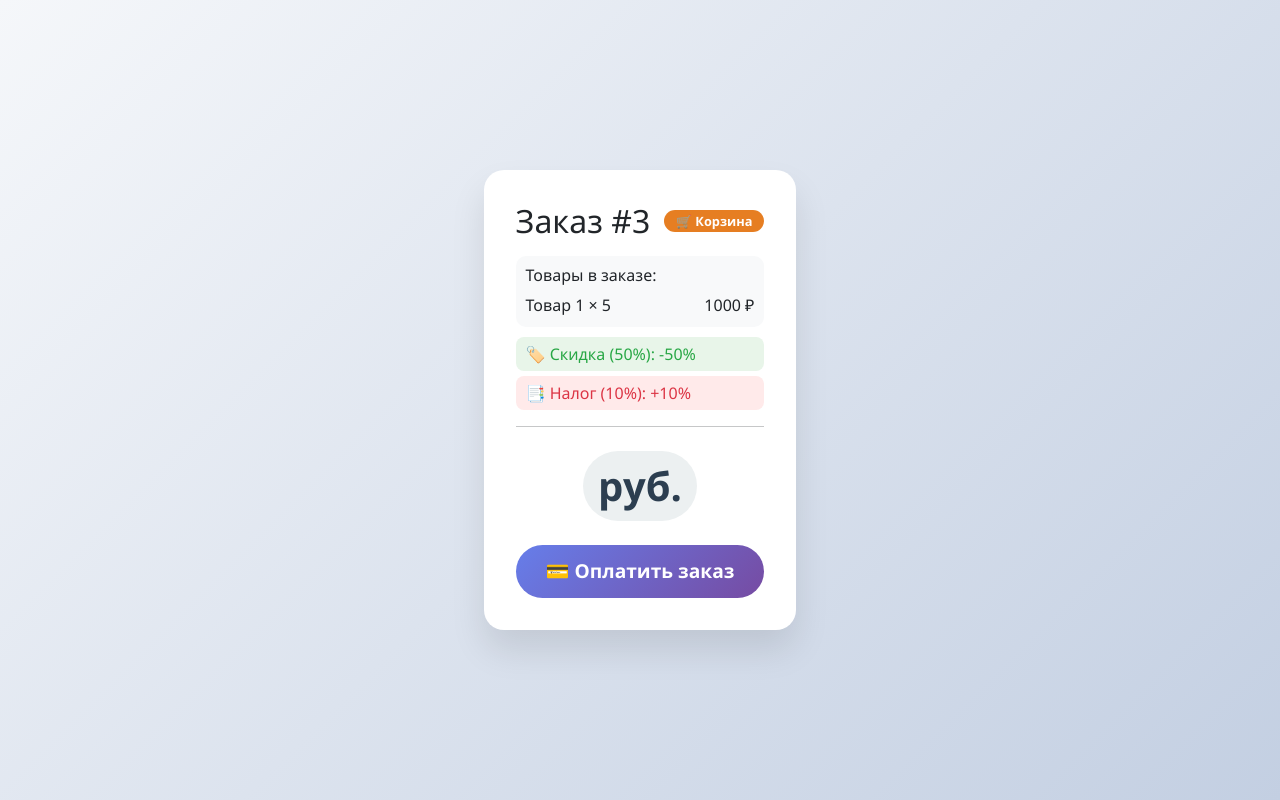
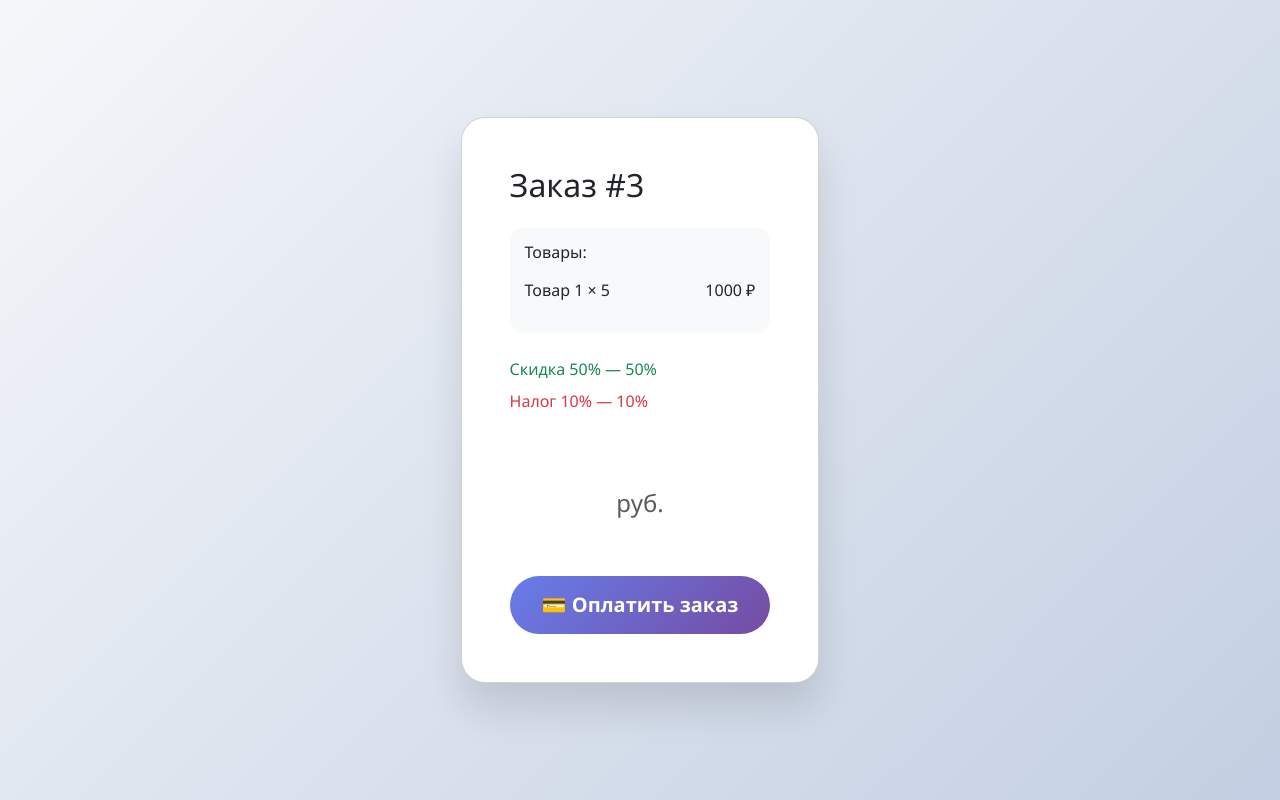
Before and after one commit to Furasfast346/PaymentSystem, a Django app: page /order/3 in a window 1280 px wide. Run offline with Django 5.2, Linux system fonts and the light colour scheme; data comes from the database, SQL or seed files in the repository; some libraries are stand-ins or nearby versions.

Commit message:
Починил пару проблем на фронте, вынес публичный ключ в переменную окружения

```diff
--- a/PaymentSystem/config/settings.py
+++ b/PaymentSystem/config/settings.py
@@ -7,6 +7,7 @@ BASE_DIR = Path(__file__).resolve().parent.parent
 DEBUG = True
 ALLOWED_HOSTS = ['*']
 STRIPE_SECRET_KEY = os.getenv('STRIPE_SECRET_KEY')
+STRIPE_PUBLIC_KEY = os.getenv('STRIPE_PUBLIC_KEY')
 SECRET_KEY = os.getenv('SECRET_KEY')
 
 
--- a/PaymentSystem/items/urls.py
+++ b/PaymentSystem/items/urls.py
@@ -1,9 +1,10 @@
 from django.urls import path
-from .views import item_view, buy_item, order_view, buy_order
+from .views import item_view, buy_item, order_view, buy_order, index_view
 
 urlpatterns = [
     path('item/<int:pk>', item_view, name='item'),
-    path('buy-item/<int:pk>', buy_item, name='buy'),
-    path('order/<int:pk>', order_view, name='buy_order'),
-    path('buy-order/<int:pk>', buy_order, name='order')
+    path('buy-item/<int:pk>', buy_item, name='buy_item'),
+    path('order/<int:pk>', order_view, name='order'),
+    path('buy-order/<int:pk>', buy_order, name='buy_order'),
+    path('', index_view, name='index'),
 ]
--- a/PaymentSystem/items/views.py
+++ b/PaymentSystem/items/views.py
@@ -6,7 +6,10 @@ from django.conf import settings
 
 def item_view(request, pk):
     item = get_object_or_404(Item, pk=pk)
-    context = {'item' : item}
+    context = {
+        'item': item,
+        'stripe_public_key': settings.STRIPE_PUBLIC_KEY,
+    }
     return render(request, 'item.html', context)
 
 def buy_item(request, pk):
@@ -32,7 +35,10 @@ def buy_item(request, pk):
 
 def order_view(request, pk):
     order = get_object_or_404(Order, pk=pk)
-    context = {'order' : order}
+    context = {
+        'order': order,
+        'stripe_public_key': settings.STRIPE_PUBLIC_KEY,
+    }
     return render(request, 'order.html', context)
 
 def buy_order(request, pk):
@@ -60,8 +66,8 @@ def buy_order(request, pk):
     session_params = {
         'line_items': line_items,
         'mode': 'payment',
-        'success_url': 'http://127.0.0.1:8000/item/' + str(pk),
-        'cancel_url': 'http://127.0.0.1:8000/item/' + str(pk),
+        'success_url': 'http://127.0.0.1:8000/order/' + str(pk),
+        'cancel_url': 'http://127.0.0.1:8000/order/' + str(pk),
     }
 
     if order.discount and order.discount.stripe_id:
@@ -69,3 +75,12 @@ def buy_order(request, pk):
 
     session = stripe.checkout.Session.create(**session_params)
     return JsonResponse({'session_id': session.id})
+
+def index_view(request):
+    items = Item.objects.all()
+    orders = Order.objects.all()
+    return render(request, 'index.html', {
+        'items': items,
+        'orders': orders,
+        'stripe_public_key': settings.STRIPE_PUBLIC_KEY,
+    })
--- a/PaymentSystem/templates/order.html
+++ b/PaymentSystem/templates/order.html
@@ -4,108 +4,26 @@
     <meta charset="UTF-8">
     <meta name="viewport" content="width=device-width, initial-scale=1.0">
     <title>Заказ #{{ order.id }} | Оплата</title>
-    <link href="https://cdn.jsdelivr.net/npm/bootstrap@5.3.0-alpha1/dist/css/bootstrap.min.css" rel="stylesheet">
+    <link href="https://cdn.jsdelivr.net/npm/bootstrap@5.3.3/dist/css/bootstrap.min.css" rel="stylesheet">
     <style>
-        body {
-            background: linear-gradient(135deg, #f5f7fa 0%, #c3cfe2 100%);
-            min-height: 100vh;
-            display: flex;
-            align-items: center;
-            justify-content: center;
-            font-family: 'Segoe UI', Tahoma, Geneva, Verdana, sans-serif;
-            padding: 20px;
-        }
-        .order-card {
-            max-width: 600px;
-            margin: auto;
-            border: none;
-            border-radius: 20px;
-            box-shadow: 0 20px 35px rgba(0,0,0,0.1);
-            transition: transform 0.2s;
-            background: white;
-        }
-        .order-card:hover {
-            transform: translateY(-5px);
-        }
-        .total-price {
-            font-size: 2.5rem;
-            font-weight: 800;
-            color: #2c3e50;
-            display: inline-block;
-            background: #ecf0f1;
-            padding: 5px 15px;
-            border-radius: 50px;
-        }
-        .btn-buy {
-            background: linear-gradient(135deg, #667eea 0%, #764ba2 100%);
-            border: none;
-            padding: 12px 30px;
-            font-size: 1.2rem;
-            font-weight: 600;
-            border-radius: 50px;
-            transition: all 0.3s;
-            width: 100%;
-            color: white;
-        }
-        .btn-buy:hover {
-            transform: scale(1.02);
-            box-shadow: 0 10px 20px rgba(0,0,0,0.2);
-        }
-        .btn-buy:disabled {
-            background: #95a5a6;
-            cursor: not-allowed;
-        }
-        .badge {
-            background-color: #e67e22;
-            color: white;
-            padding: 5px 12px;
-            border-radius: 20px;
-            font-size: 0.8rem;
-        }
-        .card-body {
-            padding: 2rem;
-        }
-        hr {
-            background-color: #ddd;
-            margin: 1rem 0;
-        }
-        .item-list {
-            background-color: #f8f9fa;
-            border-radius: 10px;
-            padding: 10px;
-            margin: 10px 0;
-        }
-        .discount-text {
-            color: #28a745;
-            font-weight: 500;
-            background: #e8f5e9;
-            padding: 5px 10px;
-            border-radius: 8px;
-            margin: 5px 0;
-        }
-        .tax-text {
-            color: #dc3545;
-            font-weight: 500;
-            background: #ffeaea;
-            padding: 5px 10px;
-            border-radius: 8px;
-            margin: 5px 0;
-        }
+        body { background: linear-gradient(135deg, #f5f7fa 0%, #c3cfe2 100%); min-height: 100vh; display: flex; align-items: center; justify-content: center; padding: 20px; font-family: 'Segoe UI', system-ui, sans-serif; }
+        .order-card { max-width: 620px; margin: auto; border-radius: 24px; box-shadow: 0 25px 40px rgba(0,0,0,0.12); background: white; }
+        .total-price { font-size: 2.8rem; font-weight: 800; color: #2c3e50; }
+        .btn-buy { background: linear-gradient(135deg, #667eea 0%, #764ba2 100%); border: none; padding: 14px 32px; font-size: 1.25rem; font-weight: 600; border-radius: 50px; width: 100%; color: white; }
+        .btn-buy:hover { transform: scale(1.03); }
+        .item-list { background: #f8f9fa; border-radius: 12px; padding: 15px; }
     </style>
 </head>
 <body>
     <div class="card order-card">
-        <div class="card-body">
-            <div class="d-flex justify-content-between align-items-center mb-3">
-                <h2 class="card-title mb-0">Заказ #{{ order.id }}</h2>
-                <span class="badge">🛒 Корзина</span>
-            </div>
+        <div class="card-body p-5">
+            <h2 class="mb-4">Заказ #{{ order.id }}</h2>
 
-            <div class="item-list">
-                <h6>Товары в заказе:</h6>
-                <ul class="list-unstyled mb-0">
+            <div class="item-list mb-4">
+                <h6 class="mb-3">Товары:</h6>
+                <ul class="list-unstyled">
                     {% for order_item in order.orderitem_set.all %}
-                        <li class="d-flex justify-content-between">
+                        <li class="d-flex justify-content-between mb-2">
                             <span>{{ order_item.item.name }} × {{ order_item.quantity }}</span>
                             <span>{{ order_item.item.price|floatformat:0 }} ₽</span>
                         </li>
@@ -113,62 +31,40 @@
                 </ul>
             </div>
 
-            {% if order.discount %}
-                <div class="discount-text">
-                    🏷️ Скидка ({{ order.discount.name }}): -{{ order.discount.percentage }}%
-                </div>
-            {% endif %}
+            {% if order.discount %}<div class="text-success mb-2">Скидка {{ order.discount.percentage }}% — {{ order.discount.name }}</div>{% endif %}
+            {% if order.tax %}<div class="text-danger mb-3">Налог {{ order.tax.percentage }}% — {{ order.tax.name }}</div>{% endif %}
 
-            {% if order.tax %}
-                <div class="tax-text">
-                    📑 Налог ({{ order.tax.name }}): +{{ order.tax.percentage }}%
-                </div>
-            {% endif %}
-
-            <hr>
-
-            <div class="text-center my-4">
-                <span class="total-price">{{ order.total_price|floatformat:0 }} <span class="currency">руб.</span></span>
+            <div class="text-center my-5">
+                <span class="total-price">{{ order.total_price|floatformat:0 }} <span class="fs-4 fw-normal text-muted">руб.</span></span>
             </div>
 
             <button id="buy-button" class="btn btn-buy" data-id="{{ order.id }}">
                 💳 Оплатить заказ
             </button>
-            <div id="error-message" class="alert alert-danger mt-3" style="display: none;"></div>
+
+            <div id="error-message" class="alert alert-danger mt-4 d-none"></div>
         </div>
     </div>
 
     <script src="https://js.stripe.com/v3/"></script>
     <script>
-        const stripe = Stripe('pk_test_51TOCcq85B5ewcsD1fuMWsequzophF9wCVPqrP7Mb0Kak0IWPmL5FII68McNrx5ahwrdXJTIULL9EjXYlWH1o3yFJ00fzBUHB36');
+        const stripe = Stripe('{{ stripe_public_key }}');
         const buyButton = document.getElementById('buy-button');
         const errorDiv = document.getElementById('error-message');
-        const orderId = buyButton.getAttribute('data-id');
+        const orderId = buyButton.dataset.id;
 
-        buyButton.addEventListener('click', async function() {
+        buyButton.addEventListener('click', async () => {
             buyButton.disabled = true;
-            buyButton.textContent = '⏳ Обработка...';
-            errorDiv.style.display = 'none';
+            buyButton.innerHTML = '⏳ Обрабатываем...';
 
             try {
-                const response = await fetch(`/buy-order/${orderId}`, {
-                    method: 'GET',
-                    headers: {
-                        'Content-Type': 'application/json',
-                    }
-                });
-
-                if (!response.ok) {
-                    const errorData = await response.json();
-                    throw new Error(errorData.error || 'Ошибка сервера');
-                }
-
-                const session = await response.json();
-                await stripe.redirectToCheckout({ sessionId: session.session_id });
-            } catch (error) {
-                console.error('Error:', error);
-                errorDiv.textContent = error.message;
-                errorDiv.style.display = 'block';
+                const response = await fetch(`/buy-order/${orderId}`, { method: 'GET' });
+                if (!response.ok) throw new Error('Ошибка сервера');
+                const { session_id } = await response.json();
+                await stripe.redirectToCheckout({ sessionId: session_id });
+            } catch (err) {
+                errorDiv.textContent = err.message;
+                errorDiv.classList.remove('d-none');
                 buyButton.disabled = false;
                 buyButton.textContent = '💳 Оплатить заказ';
             }
```
Also changed, not shown: PaymentSystem/templates/index.html (added, +68 -0 lines), PaymentSystem/templates/item.html (+33 -83 lines).
